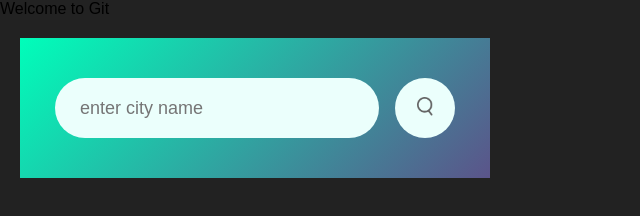
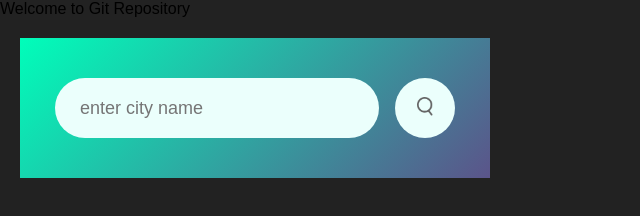
Before and after one commit to Kalyani53/Weather, a website: page index.html in a window 1280 px wide. Shown: the full height of the page, 0-640 px from the left. Drawn offline with Linux system fonts and the light colour scheme.

Commit message:
File modified successfully

```diff
--- a/index.html
+++ b/index.html
@@ -6,7 +6,7 @@
     <link rel="stylesheet" href="style.css">
   </head>
   <body>
-      <p>Welcome to Git</p>
+      <p>Welcome to Git Repository</p>
     <div class="card">
       <div class="search">
         <input type="text" placeholder="enter city name" spellcheck="false">
```
